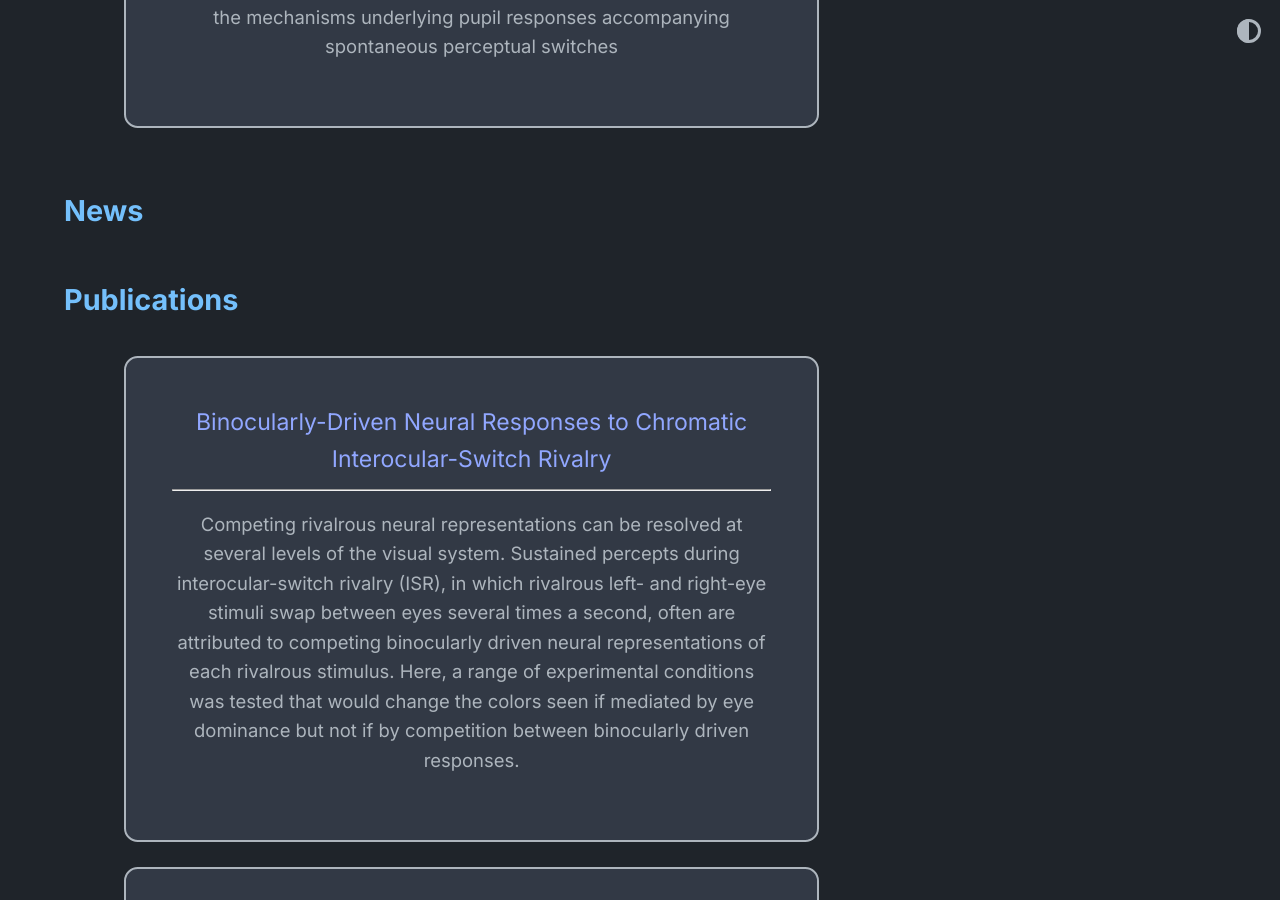
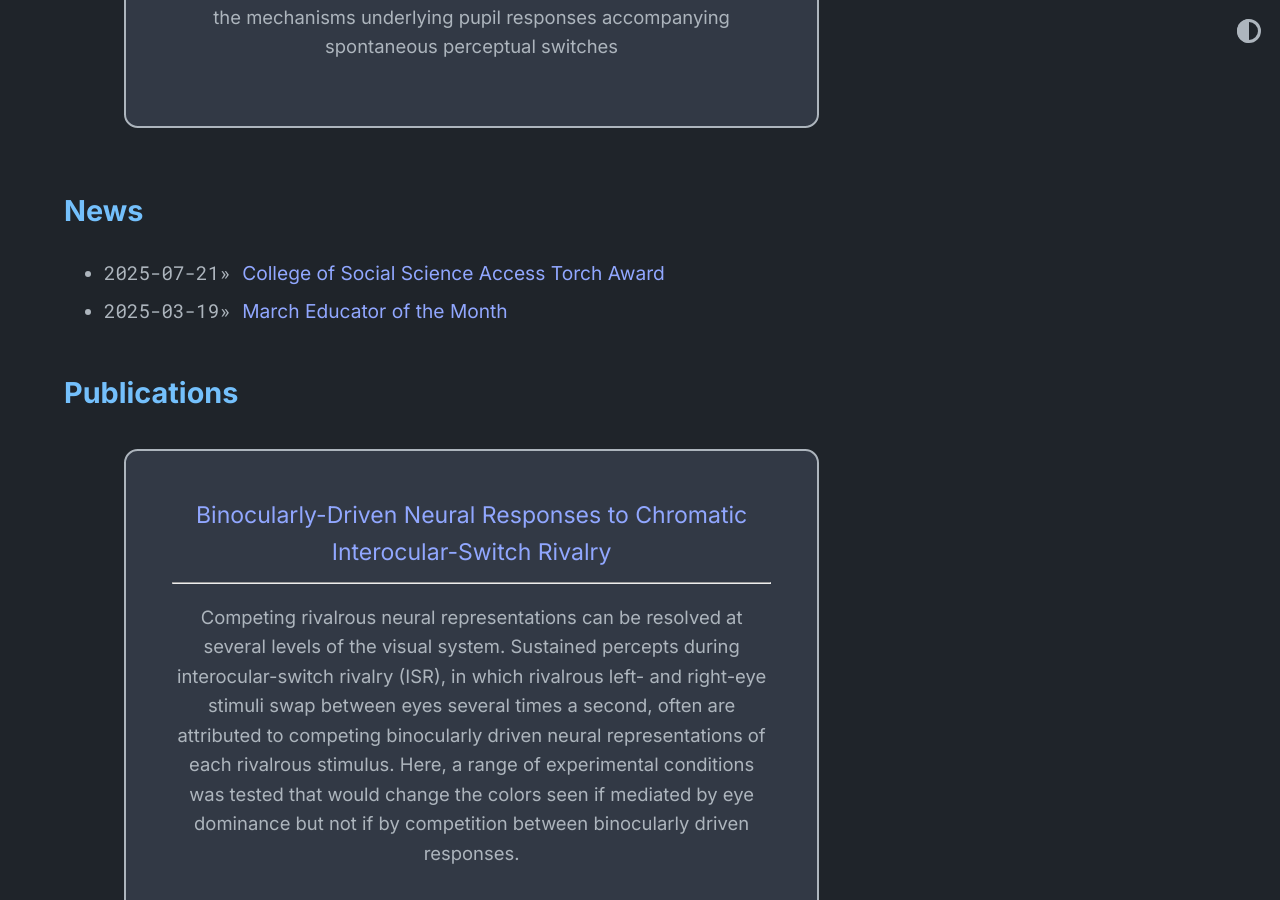
Before and after one commit to Bobicheng-Zhang/Bobicheng-Zhang.github.io, a Jekyll site: the page built from index.md, in a window 1280 px wide and 900 px high, scrolled down 1540 px. Built offline with Jekyll 4.4.1, drawn with Linux system fonts in a browser that asks for light colours.

```diff
--- a/_data/home.yml
+++ b/_data/home.yml
@@ -35,12 +35,6 @@ project_entries:
     highlight: Dissertation!
 
 blog_entries:
-
-  - title: College of Social Science Access Torch
-    url: https://psychology.msu.edu/news-events/news/access-torch-beau-zhang.html
-
-  - title: March Educator of the Month
-    url: https://grad.msu.edu/spotlights/educator-month-march-2025-bobicheng-beau-zhang
 
 old_project_entries:
 
--- /dev/null
+++ b/_posts/2025-02-15-access-torch-award.md
@@ -0,0 +1,10 @@
+---
+layout: post
+title: "College of Social Science Access Torch Award"
+date: 2025-07-21
+tags: [award, accessibility, advocacy]
+---
+
+Grateful to receive the College of Social Science Access Torch Award for my work in disability advocacy and accessibility initiatives.
+
+[Read more about the Access Torch Award](https://psychology.msu.edu/news-events/news/access-torch-beau-zhang.html)
--- /dev/null
+++ b/_posts/2025-03-01-educator-of-the-month.md
@@ -0,0 +1,10 @@
+---
+layout: post
+title: "March Educator of the Month"
+date: 2025-03-19
+tags: [award, education, recognition]
+---
+
+I'm honored to be recognized as MSU's March Educator of the Month!
+
+[Read more about this recognition](https://grad.msu.edu/spotlights/educator-month-march-2025-bobicheng-beau-zhang)
```
